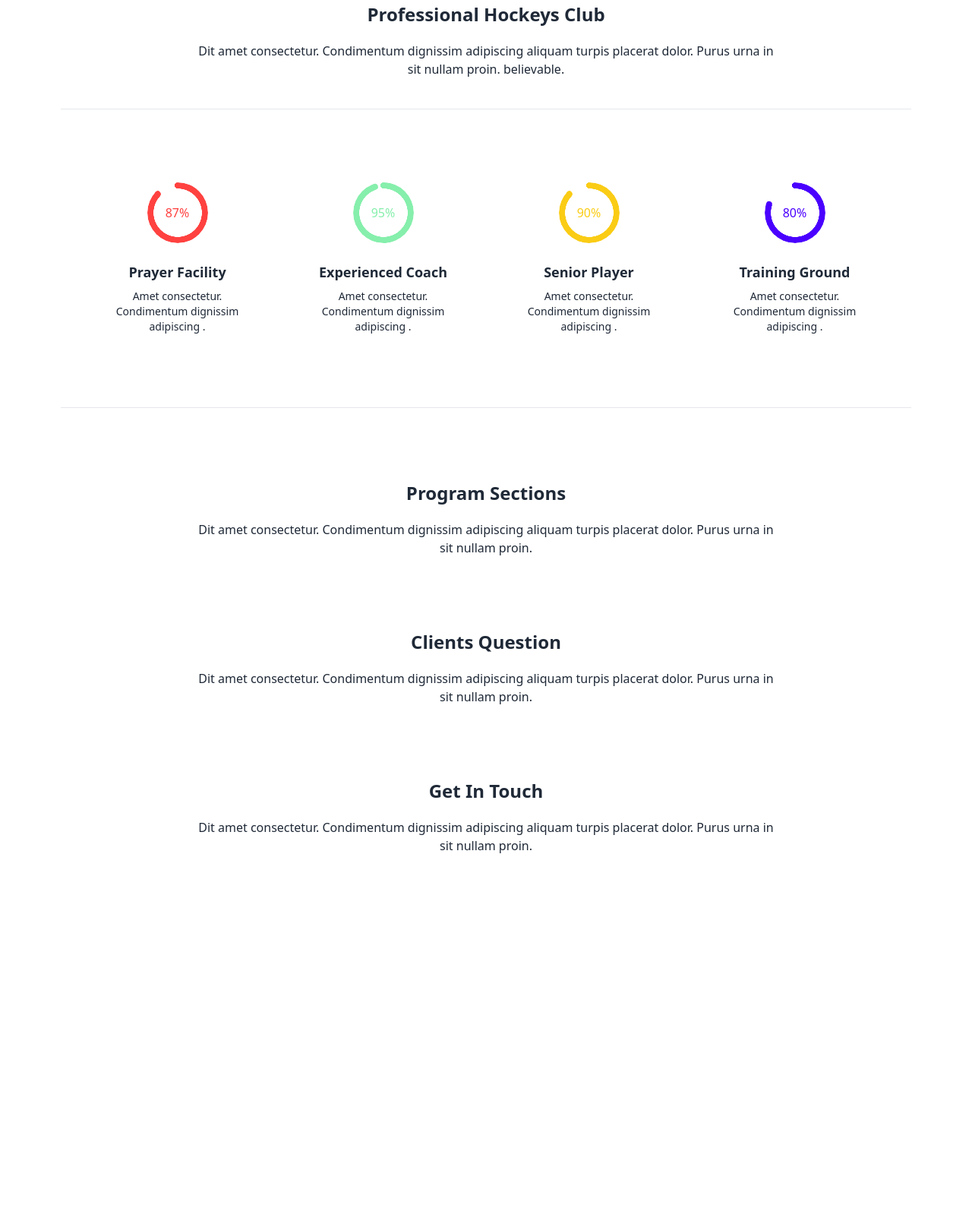
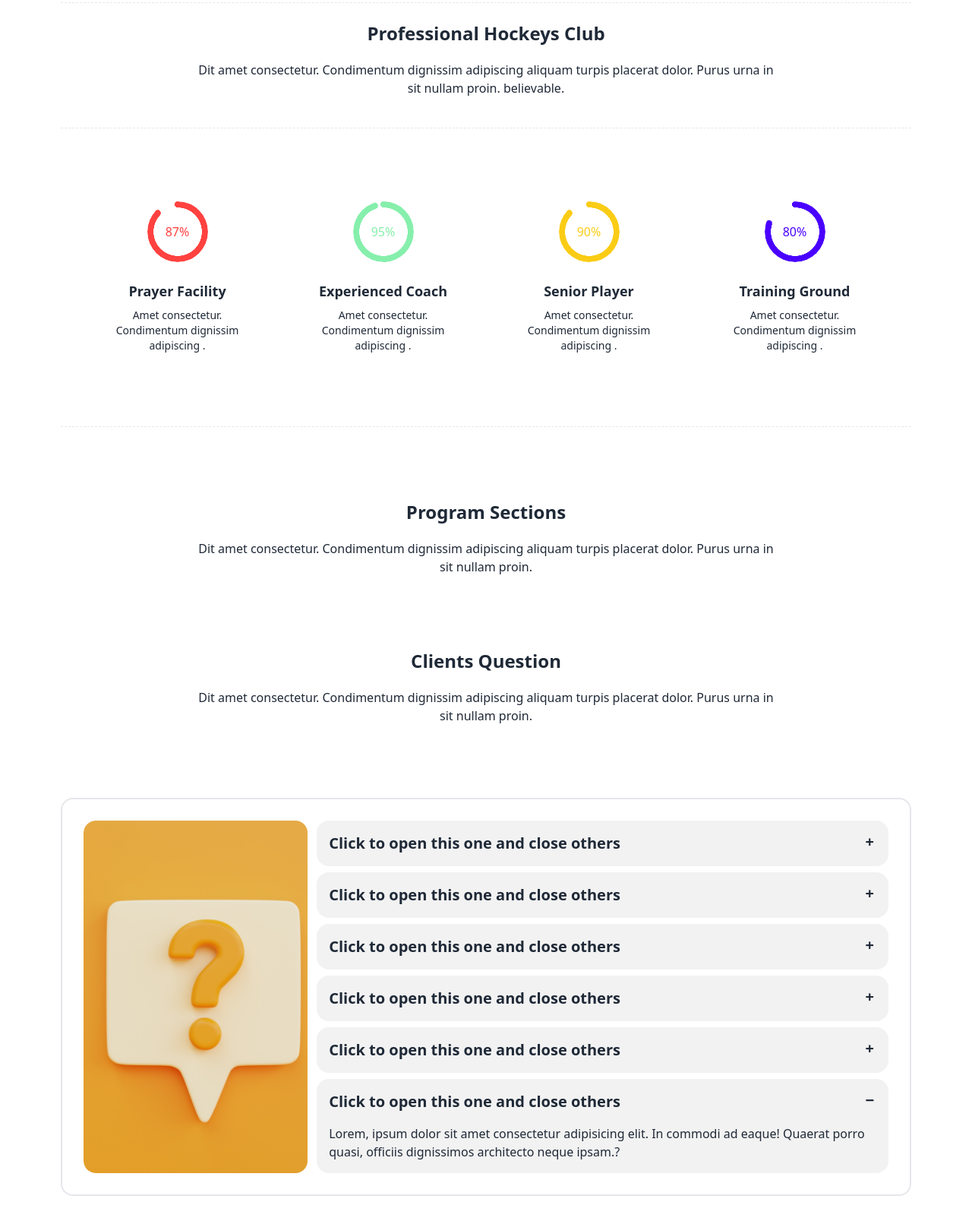
Before and after one commit to SAGOR1012/hockey, a plain HTML site: page index.html in a window 1280 px wide. Shown: the part 93-1700 px from the top of the page at 76% size. Before the commit the page ends 1314 px from the top, so only its background shows below. Drawn offline with nearby package versions, Linux system fonts and the light colour scheme.

Commit message:
added FAQ section with responsive style

```diff
--- a/index.html
+++ b/index.html
@@ -42,11 +42,12 @@
     <main>
         <!-- professional hockey club heading -->
         <section class="text-center my-24 mt-24">
+            <hr class="border-dashed mb-6">
             <h2 class=" text-2xl lgl:text-5xl font-extrabold mb-5">Professional Hockeys Club</h2>
-            <p class="  max-w-3xl mx-auto mb-10">Dit amet consectetur. Condimentum dignissim adipiscing aliquam
+            <p class="  max-w-3xl mx-auto mb-10 ">Dit amet consectetur. Condimentum dignissim adipiscing aliquam
                 turpis
                 placerat dolor. Purus urna in sit nullam proin. believable. </p>
-            <hr>
+            <hr class="border-dashed">
         </section>
         <!-- Redial progress section -->
         <div class="grid gap-7 mx-8 lg:grid-cols-4 lg:mx-18 mb-24 ">
@@ -93,7 +94,7 @@
 
 
         </div>
-        <hr>
+        <hr class="border-dashed">
         <!-- Program heading section -->
         <section class="text-center my-24 mt-24">
             <h2 class=" text-2xl lgl:text-5xl font-extrabold mb-5">Program Sections</h2>
@@ -108,6 +109,72 @@
                 placerat dolor. Purus urna in sit nullam proin. </p>
 
         </section>
+        <!-- Question box -->
+        <section class="border-2 p-7 rounded-2xl">
+            <div class="card lg:card-side bg-base-100 gap-3 ">
+                <figure><img class="h-full rounded-2xl" src="./Images/11.png" alt="Movie">
+                </figure>
+                <div class="card-body p-0">
+                    <div class="collapse collapse-plus bg-base-200 ">
+                        <input type="radio" name="my-accordion-3" checked="checked" />
+                        <div class="collapse-title text-xl font-bold ">
+                            Click to open this one and close others
+                        </div>
+                        <div class="collapse-content text-base">
+                            <p>Lorem, ipsum d?</p>
+                        </div>
+                    </div>
+                    <div class="collapse collapse-plus bg-base-200 ">
+                        <input type="radio" name="my-accordion-3" checked="checked" />
+                        <div class="collapse-title text-xl font-bold ">
+                            Click to open this one and close others
+                        </div>
+                        <div class="collapse-content text-base">
+                            <p>Lorem, ipsum d?</p>
+                        </div>
+                    </div>
+                    <div class="collapse collapse-plus bg-base-200 ">
+                        <input type="radio" name="my-accordion-3" checked="checked" />
+                        <div class="collapse-title text-xl font-bold ">
+                            Click to open this one and close others
+                        </div>
+                        <div class="collapse-content text-base">
+                            <p>Lorem, ipsum d?</p>
+                        </div>
+                    </div>
+                    <div class="collapse collapse-plus bg-base-200 ">
+                        <input type="radio" name="my-accordion-3" checked="checked" />
+                        <div class="collapse-title text-xl font-bold ">
+                            Click to open this one and close others
+                        </div>
+                        <div class="collapse-content text-base">
+                            <p>Lorem, ipsum d?</p>
+                        </div>
+                    </div>
+                    <div class="collapse collapse-plus bg-base-200 ">
+                        <input type="radio" name="my-accordion-3" checked="checked" />
+                        <div class="collapse-title text-xl font-bold ">
+                            Click to open this one and close others
+                        </div>
+                        <div class="collapse-content text-base">
+                            <p>Lorem, ipsum d?</p>
+                        </div>
+                    </div>
+                    <div class="collapse collapse-plus bg-base-200 ">
+                        <input type="radio" name="my-accordion-3" checked="checked" />
+                        <div class="collapse-title text-xl font-bold ">
+                            Click to open this one and close others
+                        </div>
+                        <div class="collapse-content text-base">
+                            <p>Lorem, ipsum dolor sit amet consectetur adipisicing elit. In commodi ad eaque! Quaerat
+                                porro quasi, officiis dignissimos architecto neque ipsam.?</p>
+                        </div>
+                    </div>
+
+                </div>
+            </div>
+            </div>
+        </section>
         <!-- Get In Touch -->
         <section class="text-center my-24 mt-24">
             <h2 class=" text-2xl lgl:text-5xl font-extrabold mb-5">Get In Touch</h2>
```
